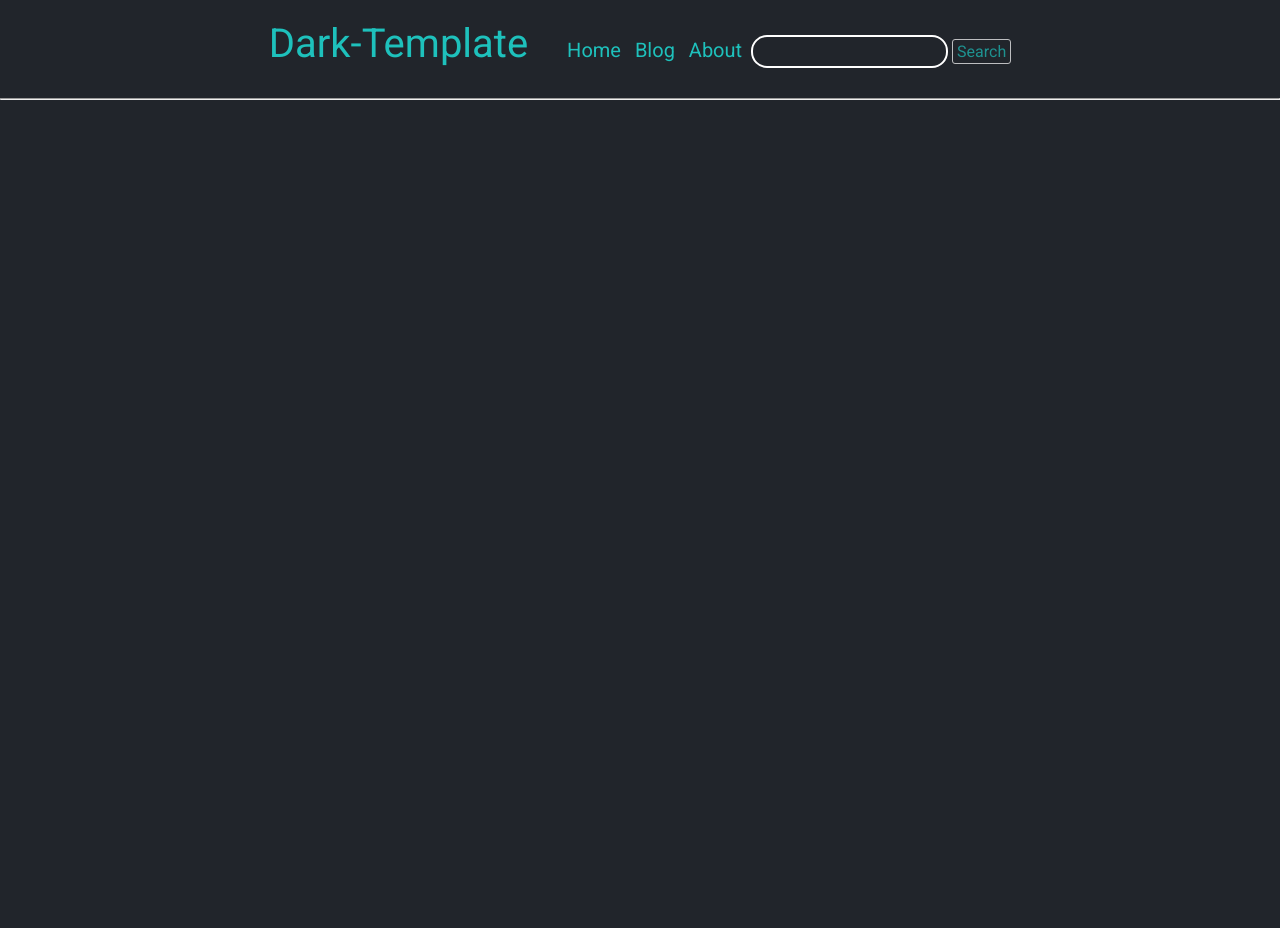
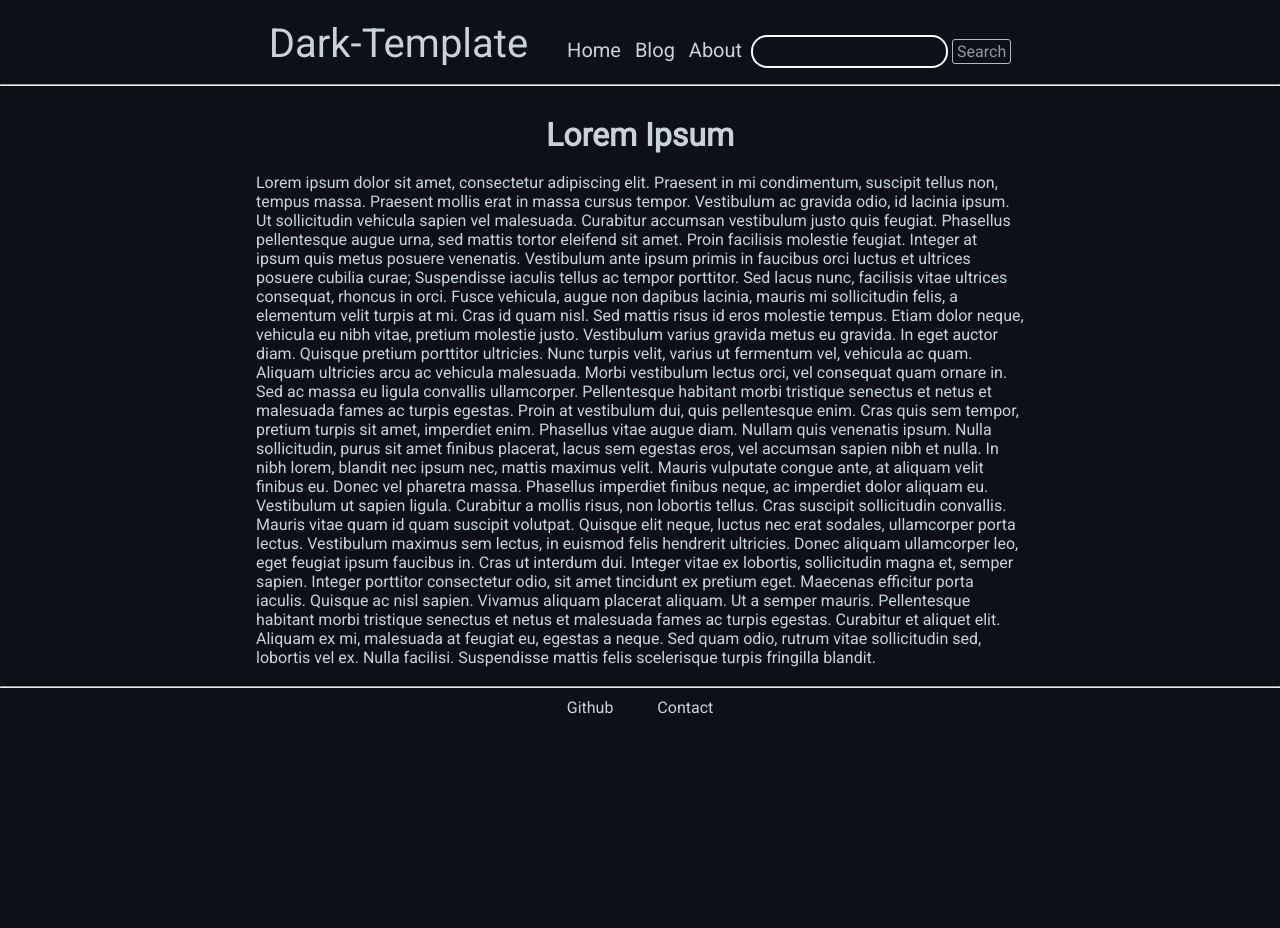
Before and after one commit to Redstonerayy/website-template-dark, a plain HTML site: page index.html in a window 1280 px wide. Before the commit the page ends 800 px from the top, so only its background shows below. Drawn offline with Linux system fonts and the light colour scheme.

Commit message:
Finished basic template.

```diff
--- a/css/style.css
+++ b/css/style.css
@@ -6,20 +6,28 @@
 * {
   margin: 0;
   padding: 0;
-  background: #21252b;
+  background: #0d1117;
   font-family: 'Roboto', sans-serif;
 }
+
+html, body {
+  width: 100%;
+  height: 100%;
+}
+
 
 /* ==============================================================
                       HEADER
 ============================================================== */
+
 
 /* general  */
 
 .header {
   margin-top: 20px;
   text-align: center;
-  color: #1ec1bc;
+  color: #c9d1d9;
+  height: 8%;
 }
 
 .header > a, nav {
@@ -32,6 +40,7 @@
   text-align: center;
   color: inherit;
   font-size: 40px;
+  text-decoration: none;
 }
 
 .nav {
@@ -40,16 +49,20 @@
 }
 
 .nav > a {
-  padding: 5px;
+  margin: 5px;
   color: inherit;
   text-decoration: none;
   font-size: 20px;
 }
 
+nav > a:hover {
+  border-bottom: 3px solid #238636;
+}
+
 /* search  */
 
 .search {
-  color: #1ec1bc;
+  color: #c9d1d9;
   display: inline-block;
 }
 
@@ -86,6 +99,74 @@
 /* seperator  */
 
 .seperator-top {
-  margin-top: 30px;
   color: white;
 }
+
+
+/* ==============================================================
+                      CONTENT STYLE
+============================================================== */
+
+
+.content {
+  color: #c9d1d9;
+}
+
+.content > a {
+  text-decoration: none;
+}
+
+/* ==============================================================
+                      MAIN
+============================================================== */
+
+
+/* general  */
+
+.main {
+  width: 100%;
+}
+
+#main-content {
+  width: 60%;
+  height: 100%;
+  margin-left: 20%;
+  margin-right: 20%;
+  margin-top: 30px;
+  color: #c9d1d9;
+}
+
+#main-content > h1 {
+  text-align: center;
+}
+
+.seperator-bottom {
+  color: white;
+}
+
+
+/* ==============================================================
+                      FOOTER
+============================================================== */
+
+
+/* general  */
+
+.footer {
+  width: 100%;
+  height: 30%;
+}
+
+#footer-content {
+  width: 100%;
+  height: 100%;
+  text-align: center;
+}
+
+#footer-content > a {
+  margin-left: 20px;
+  margin-right: 20px;
+  position: relative;
+  top: 10px;
+  color: #c9d1d9;
+}
--- a/index.html
+++ b/index.html
@@ -7,7 +7,7 @@
   </head>
   <body>
     <header class="header">
-      <a class="headline">Dark-Template</a>
+      <a class="headline" href="Site to download this template">Dark-Template</a>
       <nav class="nav">
         <a href="index.html">Home</a>
         <a href="blog.html">Blog</a>
@@ -17,9 +17,27 @@
         <input class="search-input" type="text" value="">
         <button class="search-button" type="button">Search</button>
       </div>
-      <hr class="seperator-top">
     </header>
-
-
+    <hr class="seperator-top">
+    <main class="main">
+      <div id="main-content" class="content">
+        <h1>Lorem Ipsum</h1>
+        <br>
+        <p>
+          Lorem ipsum dolor sit amet, consectetur adipiscing elit. Praesent in mi condimentum, suscipit tellus non, tempus massa. Praesent mollis erat in massa cursus tempor. Vestibulum ac gravida odio, id lacinia ipsum. Ut sollicitudin vehicula sapien vel malesuada. Curabitur accumsan vestibulum justo quis feugiat. Phasellus pellentesque augue urna, sed mattis tortor eleifend sit amet. Proin facilisis molestie feugiat. Integer at ipsum quis metus posuere venenatis. Vestibulum ante ipsum primis in faucibus orci luctus et ultrices posuere cubilia curae; Suspendisse iaculis tellus ac tempor porttitor. Sed lacus nunc, facilisis vitae ultrices consequat, rhoncus in orci. Fusce vehicula, augue non dapibus lacinia, mauris mi sollicitudin felis, a elementum velit turpis at mi. Cras id quam nisl. Sed mattis risus id eros molestie tempus. Etiam dolor neque, vehicula eu nibh vitae, pretium molestie justo. Vestibulum varius gravida metus eu gravida.
+          In eget auctor diam. Quisque pretium porttitor ultricies. Nunc turpis velit, varius ut fermentum vel, vehicula ac quam. Aliquam ultricies arcu ac vehicula malesuada. Morbi vestibulum lectus orci, vel consequat quam ornare in. Sed ac massa eu ligula convallis ullamcorper. Pellentesque habitant morbi tristique senectus et netus et malesuada fames ac turpis egestas. Proin at vestibulum dui, quis pellentesque enim. Cras quis sem tempor, pretium turpis sit amet, imperdiet enim. Phasellus vitae augue diam. Nullam quis venenatis ipsum. Nulla sollicitudin, purus sit amet finibus placerat, lacus sem egestas eros, vel accumsan sapien nibh et nulla. In nibh lorem, blandit nec ipsum nec, mattis maximus velit. Mauris vulputate congue ante, at aliquam velit finibus eu. Donec vel pharetra massa.
+          Phasellus imperdiet finibus neque, ac imperdiet dolor aliquam eu. Vestibulum ut sapien ligula. Curabitur a mollis risus, non lobortis tellus. Cras suscipit sollicitudin convallis. Mauris vitae quam id quam suscipit volutpat. Quisque elit neque, luctus nec erat sodales, ullamcorper porta lectus. Vestibulum maximus sem lectus, in euismod felis hendrerit ultricies.
+          Donec aliquam ullamcorper leo, eget feugiat ipsum faucibus in. Cras ut interdum dui. Integer vitae ex lobortis, sollicitudin magna et, semper sapien. Integer porttitor consectetur odio, sit amet tincidunt ex pretium eget. Maecenas efficitur porta iaculis. Quisque ac nisl sapien. Vivamus aliquam placerat aliquam. Ut a semper mauris. Pellentesque habitant morbi tristique senectus et netus et malesuada fames ac turpis egestas. Curabitur et aliquet elit. Aliquam ex mi, malesuada at feugiat eu,    egestas a neque. Sed quam odio, rutrum vitae sollicitudin sed, lobortis vel ex. Nulla facilisi. Suspendisse mattis felis scelerisque turpis fringilla blandit.
+        </p>
+        <br>
+      </div>
+    </main>
+    <hr class="seperator-bottom">
+    <footer class="footer">
+      <div id="footer-content" class="content">
+        <a href="https://github.com/Redstonerayy">Github</a>
+        <a href="error.html">Contact</a>
+      </div>
+    </footer>
   </body>
 </html>
```
Also changed, not shown: 1 other file.
